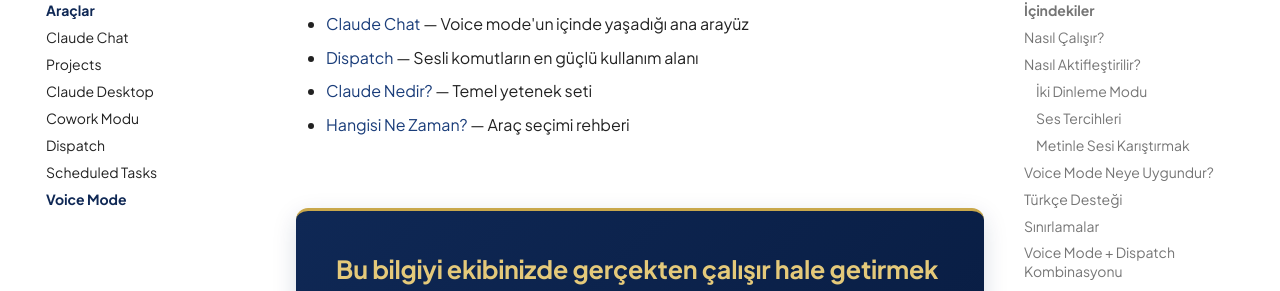
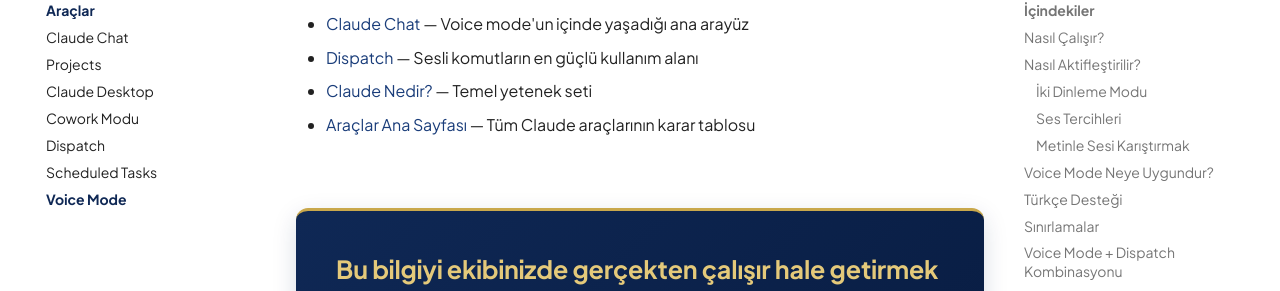
Before and after one commit to zamana-murat/zamana-wiki, an MkDocs documentation site: the page built from docs/araclar/voice-mode.md, in a window 1280 px wide and 900 px high, scrolled down 3305 px. Shown: the part 146-437 px from the top of the window. Built offline with MkDocs 1.6.1 and Material for MkDocs 9.7.7, drawn with Linux system fonts in a browser that asks for light colours; comment, search, counter and statistics services are not loaded.

Commit message:
Fix broken links to non-existent hangisini-ne-zaman.md
claude-chat.md, projects.md and voice-mode.md referenced a
'Hangisi Ne Zaman?' page that was never created. Redirected to
araclar/index.md which already contains the tool decision table.

```diff
--- a/docs/araclar/claude-chat.md
+++ b/docs/araclar/claude-chat.md
@@ -103,6 +103,6 @@ Bunların hepsi Chat'te harika çalışır. Cowork gerekmez.
 - [Cowork Modu](cowork-modu.md) — Claude Chat'in gelişmiş kardeşi
 - [Projects](projects.md) — Claude Chat içindeki kalıcı çalışma alanları
 - [Claude Desktop](claude-desktop.md) — Cowork'ün içinde yaşadığı uygulama
-- [Hangisi Ne Zaman?](hangisini-ne-zaman.md) — Araç seçimi karar rehberi
+- [Araçlar Ana Sayfası](index.md) — Tüm Claude araçlarının karar tablosu
 
 --8<-- "retainer-cta.md"
--- a/docs/araclar/voice-mode.md
+++ b/docs/araclar/voice-mode.md
@@ -93,6 +93,6 @@ Zamana birinci oturumunda voice mode'u bir seçenek olarak tanıtırız. Çalı
 - [Claude Chat](claude-chat.md) — Voice mode'un içinde yaşadığı ana arayüz
 - [Dispatch](dispatch.md) — Sesli komutların en güçlü kullanım alanı
 - [Claude Nedir?](../temeller/claude-nedir.md) — Temel yetenek seti
-- [Hangisi Ne Zaman?](hangisini-ne-zaman.md) — Araç seçimi rehberi
+- [Araçlar Ana Sayfası](index.md) — Tüm Claude araçlarının karar tablosu
 
 --8<-- "retainer-cta.md"
```
Also changed, not shown: docs/araclar/projects.md (+1 -1 lines).
